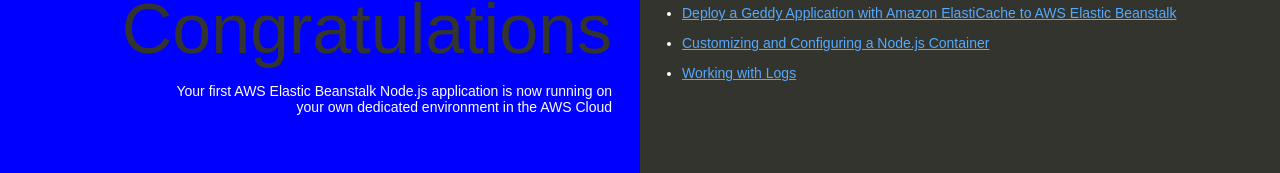
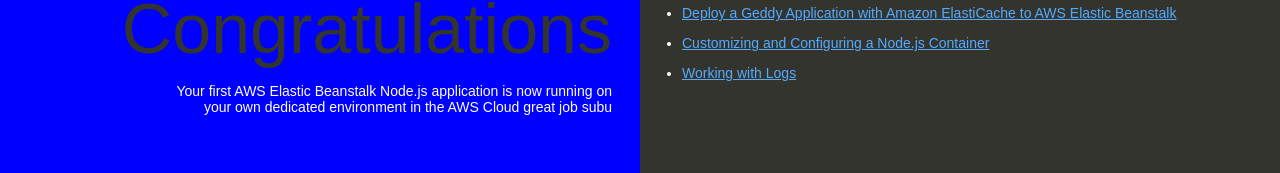
Before and after one commit to subramaniantc/aws-learning, a website: page index.html in a window 1280 px wide. Shown: the part 212-385 px from the top of the page. Drawn offline with Linux system fonts and the light colour scheme.

Commit message:
Add files via upload

```diff
--- a/index.html
+++ b/index.html
@@ -75,7 +75,7 @@
   <body>
     <div class="textColumn">
       <h1>Congratulations</h1>
-      <p>Your first AWS Elastic Beanstalk Node.js application is now running on your own dedicated environment in the AWS Cloud</p>
+      <p>Your first AWS Elastic Beanstalk Node.js application is now running on your own dedicated environment in the AWS Cloud great job subu</p>
     </div>
     <div class="linksColumn">
       <h2>What's Next?</h2>
```
